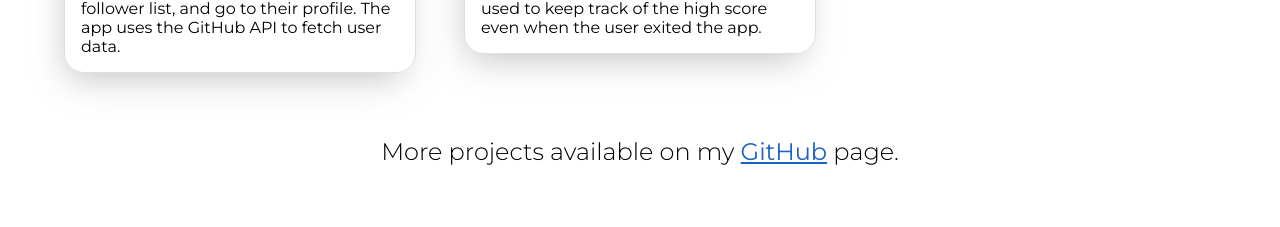
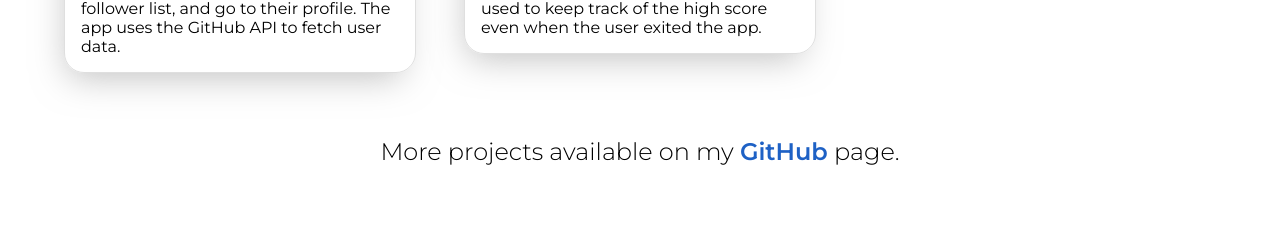
Before and after one commit to filipbrej/portfolio-site, a Gatsby site: page / in a window 1280 px wide. Shown: the part 2040-2267 px from the top of the page. Built offline with nearby package versions, Linux system fonts and the light colour scheme; Gatsby itself is replaced by a stand-in of ours.

Commit message:
smoll change

```diff
--- a/src/sections/Projects.js
+++ b/src/sections/Projects.js
@@ -141,9 +141,9 @@ const Footer = styled.h2`
 `
 
 const FooterLink = styled.a`
-  font-weight: 500;
+  font-weight: 600;
   color: rgb(30, 97, 197);
-  text-decoration: underline;
+  text-decoration: none;
   cursor: pointer;
 `
 
```
